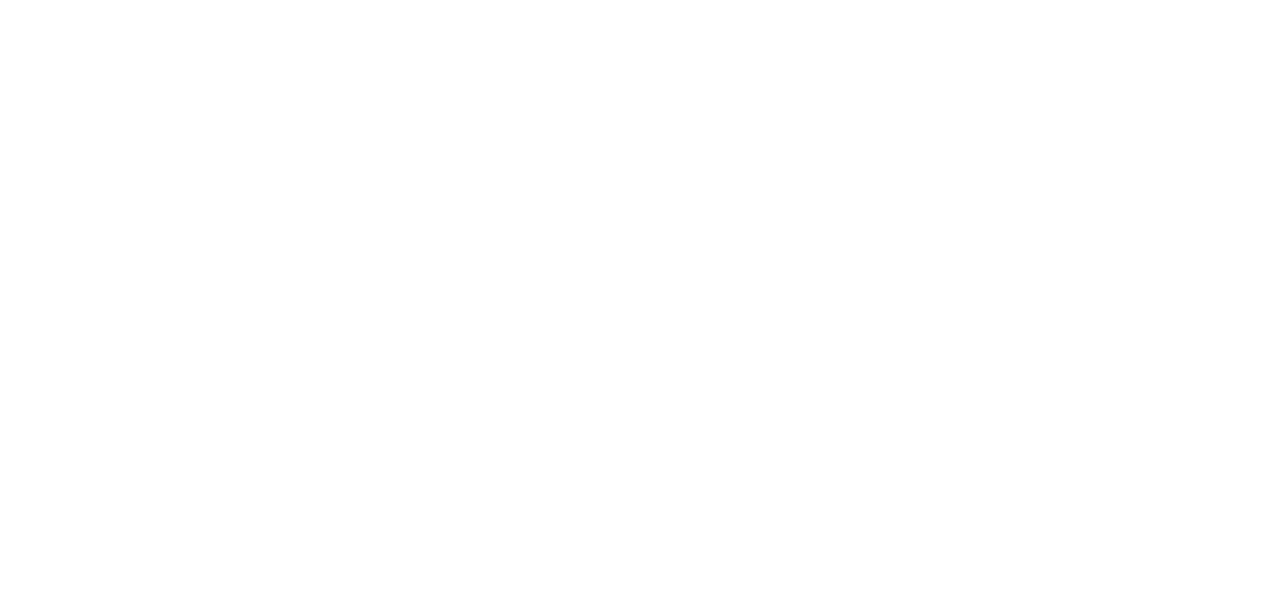
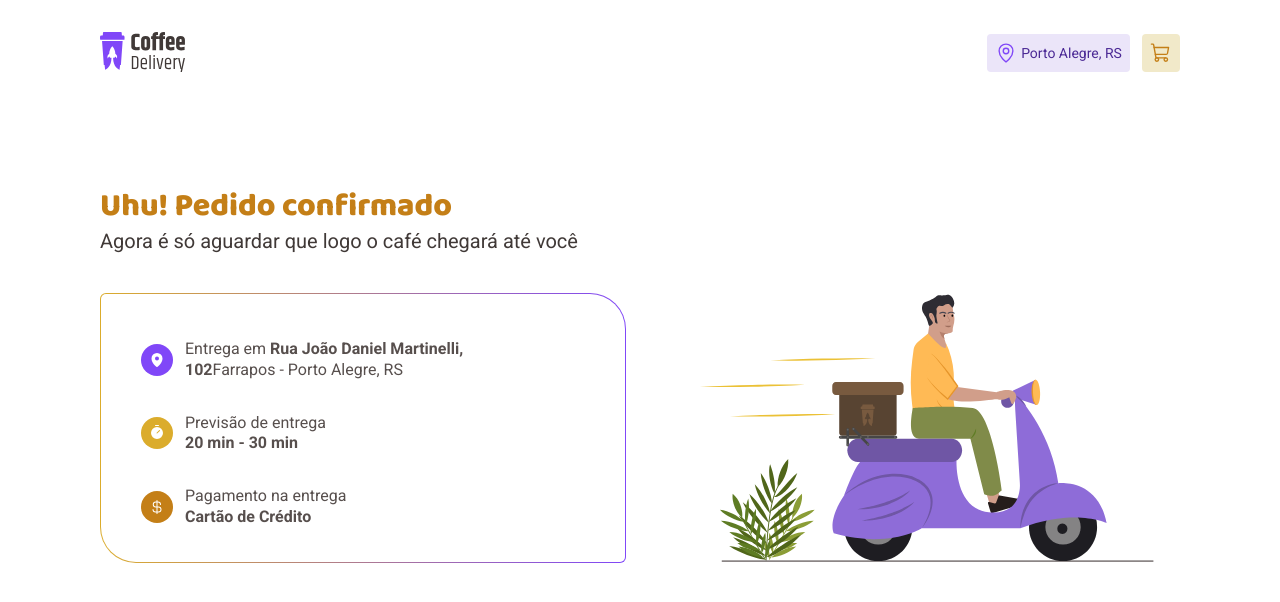
Before and after one commit to Eduardo-BarrosoS/coffee-delivery, a React (Vite) app: page /confirmed in a window 1280 px wide. Before the commit this address had no page. Shown: the top 602 px of the page. Built offline with nearby package versions, Linux system fonts and the light colour scheme.

Commit message:
layout finished.  Cafes are dynamic

```diff
--- a/src/Router.tsx
+++ b/src/Router.tsx
@@ -1,5 +1,6 @@
 import { Routes, Route } from 'react-router-dom'
 import { DefaultLayouts } from './Layouts/DefaultLayouts'
+import { ConfirmedOrder } from './pages/ConfirmedOrder'
 import { Home } from './pages/Home'
 import { ShoppingCart } from './pages/ShoppingCart'
 
@@ -9,6 +10,7 @@ export const Router = () => {
       <Route path="/" element={<DefaultLayouts />}>
         <Route path="/" element={<Home />} />
         <Route path="/cart" element={<ShoppingCart />} />
+        <Route path="/confirmed" element={<ConfirmedOrder />} />
       </Route>
     </Routes>
   )
--- a/src/components/Coffees/Card/index.tsx
+++ b/src/components/Coffees/Card/index.tsx
@@ -1,29 +1,48 @@
 import { AddCoffee, CardContainer } from './style'
-import traditional from '../../../assets/traditionalEspresso.svg'
 import { Minus, Plus, ShoppingCartSimple } from 'phosphor-react'
+import { ICoffee } from '../../../interfaces/tipeCoffee'
+import traditionalEspresso from '../../../assets/traditionalEspresso.svg'
+// import React, { useState } from 'react'
 
-export const Card = () => {
+interface ICardProps {
+  coffee: ICoffee
+}
+
+export const Card = ({ coffee }: ICardProps) => {
+  // const [amountOfCoffee, setAmountOfCoffee] = useState<ICoffee[]>([])
+
+  // function addCoffeeInTheCart(coffees: ICoffee) {
+  //   setAmountOfCoffee([...amountOfCoffee, coffees])
+  // }
+
+  // console.log(amountOfCoffee)
+
   return (
     <CardContainer>
       <div className="content">
-        <img src={traditional} alt="" />
+        <img src={traditionalEspresso} alt="" />
         <div className="coffeeType">
           <span>Tradicional</span>
         </div>
-        <h4>Expresso Tradicional</h4>
-        <p>O tradicional café feito com água quente e grãos moídos</p>
+        <h4>{coffee.name}</h4>
+        <p>{coffee.description}</p>
         <AddCoffee>
           <div>
             <span>R$</span>
-            <p className="price">9,90</p>
+            <p className="price">{coffee.price}</p>
           </div>
           <div>
-            <Minus size={14} className="plus-minus" weight="fill" />
+            <Minus size={14} className="plus-minus" weight="duotone" />
             <span>1</span>
-            <Plus size={14} className="plus-minus" weight="fill" />
+            <Plus size={14} className="plus-minus" weight="duotone" />
           </div>
           <div>
-            <ShoppingCartSimple size={16} weight="fill" />
+            <ShoppingCartSimple
+              className="shoppingCartSimple"
+              size={16}
+              weight="fill"
+              // onClick={() => addCoffeeInTheCart(coffee)}
+            />
           </div>
         </AddCoffee>
       </div>
--- a/src/components/Coffees/Card/style.ts
+++ b/src/components/Coffees/Card/style.ts
@@ -92,6 +92,10 @@ export const AddCoffee = styled.div`
     .plus-minus {
       color: ${(props) => props.theme.purple};
       cursor: pointer;
+      transition: all ease 0.2s;
+      &:hover {
+        color: ${(props) => props.theme['purple-dark']};
+      }
     }
   }
 
@@ -101,5 +105,9 @@ export const AddCoffee = styled.div`
     color: ${(props) => props.theme.white};
     border-radius: 0.6rem;
     cursor: pointer;
+    transition: all ease 0.2s;
+    &:hover {
+      background: ${(props) => props.theme.purple};
+    }
   }
 `
--- a/src/components/Coffees/index.tsx
+++ b/src/components/Coffees/index.tsx
@@ -1,3 +1,4 @@
+import { coffee } from '../../data/coffeesData/coffee'
 import { Card } from './Card'
 import { CoffeesContainer, Title } from './style'
 
@@ -6,20 +7,11 @@ export const Coffees = () => {
     <>
       <Title>Nossos cafés</Title>
       <CoffeesContainer>
-        <Card />
-        <Card />
-        <Card />
-        <Card />
-        <Card />
-        <Card />
-        <Card />
-        <Card />
-        <Card />
-        <Card />
-        <Card />
-        <Card />
-        <Card />
-        <Card />
+        {coffee.map((coffee) => {
+          if (coffee.inventory > 0) {
+            return <Card key={coffee.id} coffee={coffee} />
+          } else return <></>
+        })}
       </CoffeesContainer>
     </>
   )
--- /dev/null
+++ b/src/data/coffeesData/coffee.ts
@@ -0,0 +1,48 @@
+export const coffee = [
+  {
+    id: '16643568597297',
+    name: 'Expresso Tradicional',
+    description: 'O tradicional café feito com água quente e grãos moídos',
+    price: 5.9,
+    imageURL: '../../../assets/traditionalEspresso.svg',
+    inventory: 400,
+    type: {
+      traditional: true,
+      withMilk: false,
+      special: false,
+      iced: false,
+      alcoholic: false,
+    },
+  },
+  {
+    id: '1664568597297',
+    name: 'cubano',
+    description:
+      'Drink gelado de café expresso com rum, creme de leite e hortelã',
+    price: 7.5,
+    imageURL: '../../../assets/cuban.svg',
+    inventory: 1,
+    type: {
+      traditional: false,
+      withMilk: false,
+      special: true,
+      iced: true,
+      alcoholic: true,
+    },
+  },
+  {
+    id: '1664563597297',
+    name: 'Mocaccino',
+    description: 'Café expresso com calda de chocolate, pouco leite e espuma',
+    price: 8.5,
+    imageURL: '../../../assets/cuban.svg',
+    inventory: 1,
+    type: {
+      traditional: true,
+      withMilk: true,
+      special: false,
+      iced: false,
+      alcoholic: false,
+    },
+  },
+]
--- /dev/null
+++ b/src/interfaces/tipeCoffee.ts
@@ -0,0 +1,15 @@
+export interface ICoffee {
+  id: string
+  name: string
+  description: string
+  price: number
+  imageURL: string
+  inventory: number
+  type: {
+    traditional: boolean
+    withMilk: boolean
+    special: boolean
+    iced: boolean
+    alcoholic: boolean
+  }
+}
--- /dev/null
+++ b/src/pages/ConfirmedOrder/index.tsx
@@ -0,0 +1,50 @@
+import manMakingDelivery from '../../assets/confirmedOrder/manMakingDelivery.svg'
+import { CurrencyDollar, MapPin, Timer } from 'phosphor-react'
+import { OrderInformation, TitleContainer } from './style'
+
+export const ConfirmedOrder = () => {
+  return (
+    <>
+      <TitleContainer>
+        <h3>Uhu! Pedido confirmado</h3>
+        <p>Agora é só aguardar que logo o café chegará até você</p>
+      </TitleContainer>
+      <OrderInformation>
+        <div className="orderContainer">
+          <div>
+            <div className="mapPinContainer">
+              <MapPin size={16} weight="fill" />
+            </div>
+            <div>
+              <span>
+                Entrega em <strong>Rua João Daniel Martinelli, 102</strong>
+                Farrapos - Porto Alegre, RS
+              </span>
+            </div>
+          </div>
+          <div>
+            <div className="timerContainer">
+              <Timer size={16} weight="fill" />
+            </div>
+            <div>
+              <span>
+                Previsão de entrega <strong>20 min - 30 min </strong>
+              </span>
+            </div>
+          </div>
+          <div>
+            <div className="currencyDollar">
+              <CurrencyDollar size={16} weight="fill" />
+            </div>
+            <div>
+              <span>
+                Pagamento na entrega <strong>Cartão de Crédito</strong>
+              </span>
+            </div>
+          </div>
+        </div>
+        <img src={manMakingDelivery} alt="" />
+      </OrderInformation>
+    </>
+  )
+}
--- /dev/null
+++ b/src/pages/ConfirmedOrder/style.ts
@@ -0,0 +1,84 @@
+import styled from 'styled-components'
+
+export const TitleContainer = styled.div`
+  margin: 8rem 0 2.8rem 0;
+  h3 {
+    font-family: 'Baloo 2';
+    font-weight: 800;
+    font-size: 3.2rem;
+    line-height: 130%;
+    color: ${(props) => props.theme['yellow-dark']};
+  }
+  p {
+    font-weight: 400;
+    font-size: 2rem;
+    line-height: 130%;
+    color: ${(props) => props.theme['base-subtitle']};
+  }
+`
+export const OrderInformation = styled.div`
+  display: flex;
+  align-items: center;
+  justify-content: space-between;
+  .orderContainer {
+    width: 52.6rem;
+    height: 27rem;
+    padding: 4.5rem 4rem;
+    border: 1px solid transparent;
+    border-radius: 20px;
+    background: linear-gradient(to right, white, white),
+      linear-gradient(to right, #dbac2c, #8047f8);
+    background-clip: padding-box, border-box;
+    background-origin: padding-box, border-box;
+
+    border-radius: 6px 36px;
+
+    display: flex;
+    flex-direction: column;
+    gap: 3.2rem;
+    div {
+      display: flex;
+      align-items: center;
+      gap: 1.2rem;
+    }
+
+    .mapPinContainer {
+      background: ${(props) => props.theme.purple};
+    }
+    .timerContainer {
+      background: ${(props) => props.theme.yellow};
+    }
+    .currencyDollar {
+      background: ${(props) => props.theme['yellow-dark']};
+    }
+
+    div div:first-child {
+      width: 3.2rem;
+      height: 3.2rem;
+      display: flex;
+      align-items: center;
+      justify-content: center;
+      color: ${(props) => props.theme.white};
+      border-radius: 50%;
+    }
+
+    div div:last-child {
+      span {
+        font-weight: 400;
+        font-size: 1.6rem;
+        line-height: 130%;
+        color: ${(props) => props.theme['base-text']};
+      }
+    }
+
+    div:first-child div span {
+      width: 30.1rem;
+    }
+    div:nth-child(2) div span {
+      width: 14.1rem;
+    }
+    div:last-child div span {
+      width: 16.2rem;
+    }
+  }
+`
--- a/src/pages/ShoppingCart/index.tsx
+++ b/src/pages/ShoppingCart/index.tsx
@@ -20,6 +20,7 @@ import {
 } from './style'
 
 import EspressoTraditional from '../../assets/traditionalEspresso.svg'
+import { NavLink } from 'react-router-dom'
 
 export const ShoppingCart = () => {
   return (
@@ -117,7 +118,9 @@ export const ShoppingCart = () => {
                 <p> Total </p> <p>R$ 33,20 </p>
               </div>
             </div>
-            <button> Confirmar pedido </button>
+            <NavLink to="/confirmed">
+              <button> Confirmar pedido </button>
+            </NavLink>
           </ChosenCoffees>
         </BackgroundCoffeeSelected>
       </div>
```
Also changed, not shown: src/assets/confirmedOrder/manMakingDelivery.svg (added).
